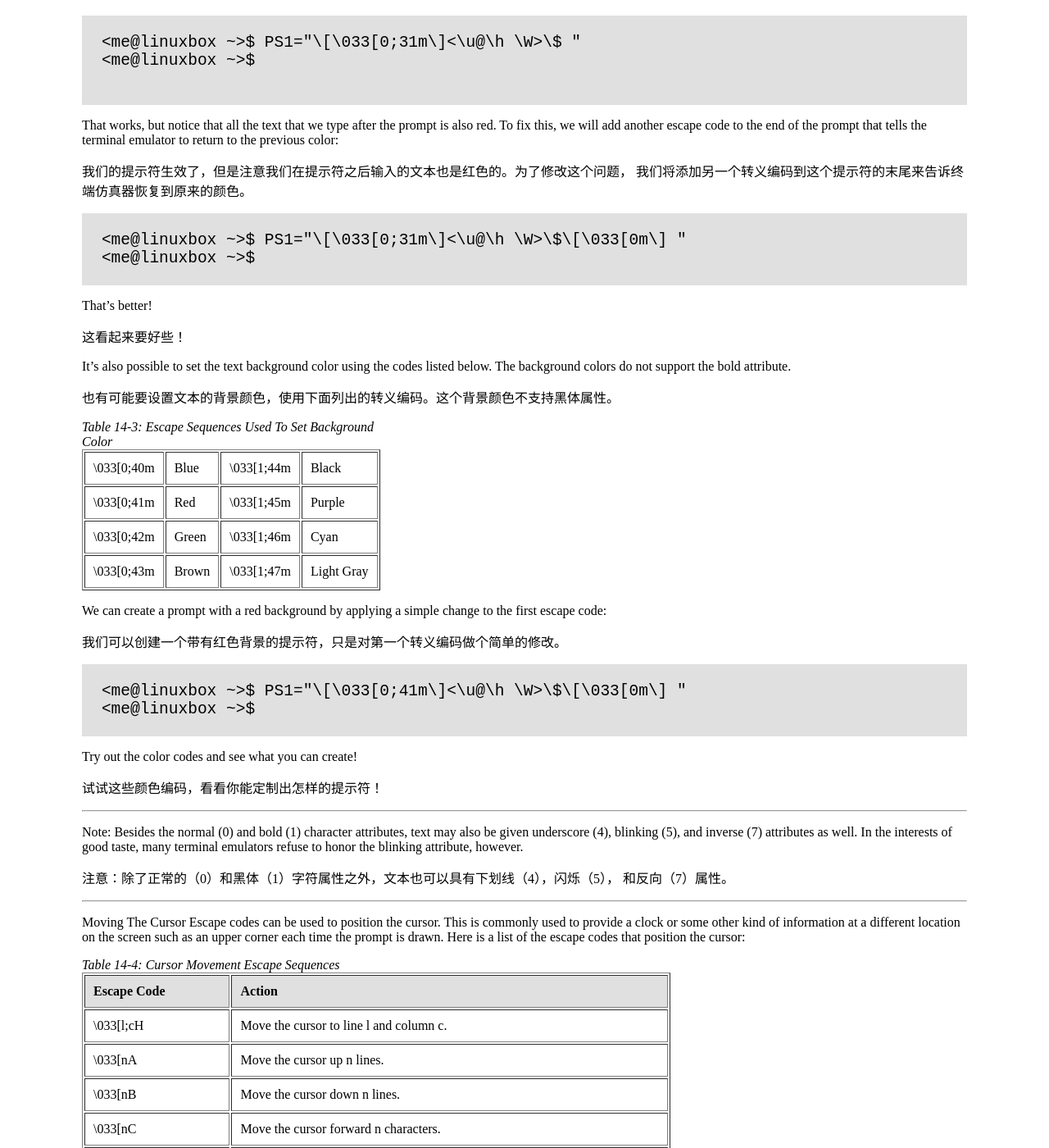
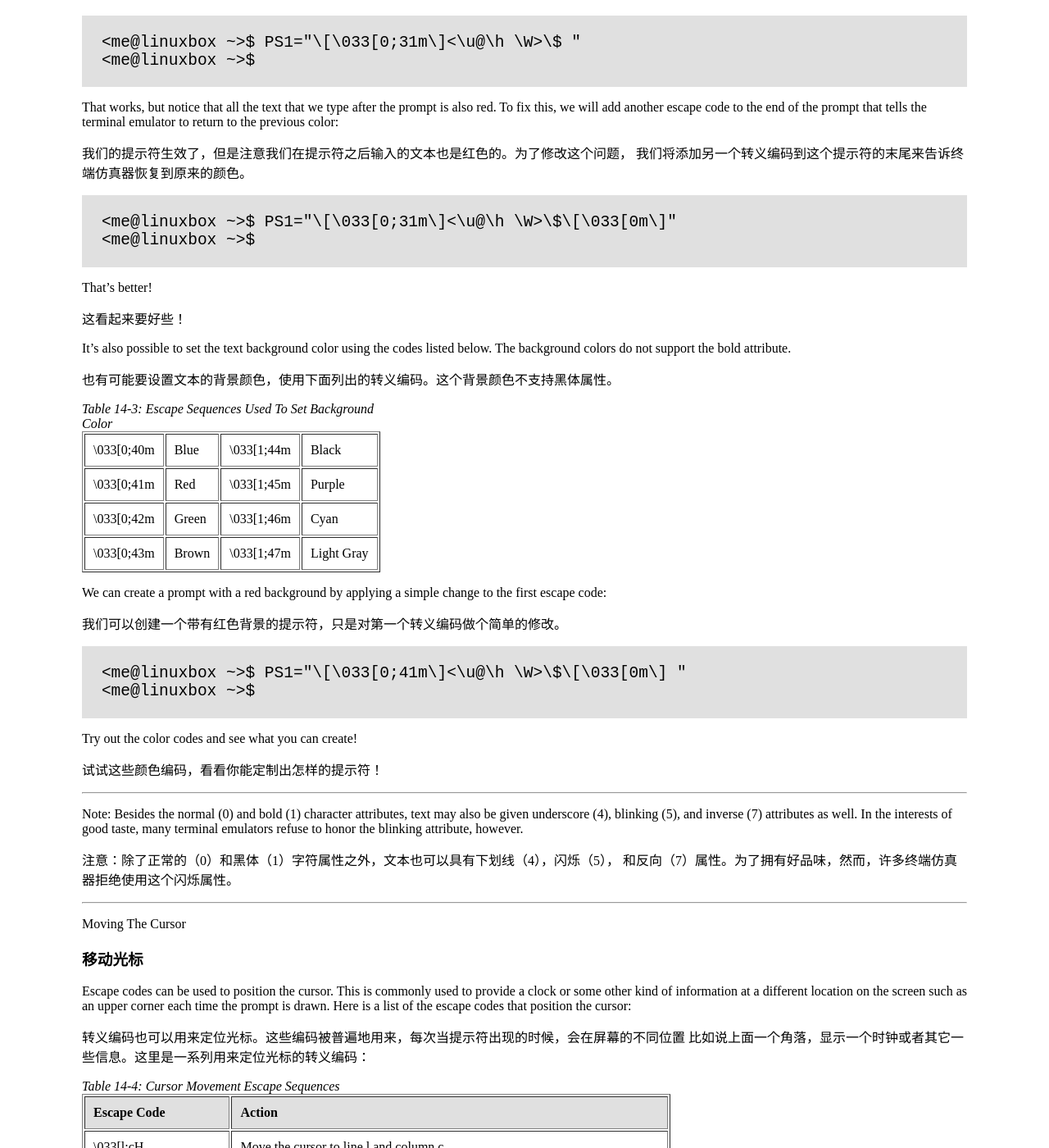
Before and after one commit to billie66/TLCL, a Jekyll site: the page built from book/prompt.md, in a window 1280 px wide and 1400 px high, scrolled down 6397 px. Shown: the whole window at 82% size. Built offline with Jekyll 4.4.1, drawn with Linux system fonts in a browser that asks for light colours; Markdown is read by kramdown in place of the engine named in the settings; some of the changed text lies outside the part shown.

Commit message:
finish the 14th chapter

```diff
--- a/book/prompt.md
+++ b/book/prompt.md
@@ -513,8 +513,7 @@ Let's try to make a red prompt. We'll insert the escape code at the beginning:
 
 <div class="code"><pre>
 <tt>&lt;me@linuxbox ~&gt;$ PS1=&quot;\[\033[0;31m\]&lt;\u@\h \W&gt;\$ &quot;
-&lt;me@linuxbox ~&gt;$
-</tt>
+&lt;me@linuxbox ~&gt;$</tt>
 </pre></div>
 
 That works, but notice that all the text that we type after the prompt is also red. To fix
@@ -525,8 +524,8 @@ emulator to return to the previous color:
 我们将添加另一个转义编码到这个提示符的末尾来告诉终端仿真器恢复到原来的颜色。
 
 <div class="code"><pre>
-<tt><me@linuxbox ~>$ PS1="\[\033[0;31m\]<\u@\h \W>\$\[\033[0m\] "
-<me@linuxbox ~>$</tt>
+<tt><me@linuxbox ~>$ PS1=&quot;\[\033[0;31m\]&lt;\u@\h \W&gt;\$\[\033[0m\]&quot;
+&lt;me@linuxbox ~&gt;$</tt>
 </pre></div>
 
 That's better!
@@ -589,14 +588,20 @@ interests of good taste, many terminal emulators refuse to honor the blinking
 attribute, however.
 
 注意：除了正常的（0）和黑体（1）字符属性之外，文本也可以具有下划线（4），闪烁（5），
-和反向（7）属性。
+和反向（7）属性。为了拥有好品味，然而，许多终端仿真器拒绝使用这个闪烁属性。
 <hr />
 
 Moving The Cursor
+
+### 移动光标
+
 Escape codes can be used to position the cursor. This is commonly used to provide a
 clock or some other kind of information at a different location on the screen such as an
 upper corner each time the prompt is drawn. Here is a list of the escape codes that
 position the cursor:
+
+转义编码也可以用来定位光标。这些编码被普遍地用来，每次当提示符出现的时候，会在屏幕的不同位置
+比如说上面一个角落，显示一个时钟或者其它一些信息。这里是一系列用来定位光标的转义编码：
 
 <p>
 <table class="multi" cellpadding="10" border="1" width="%100">
@@ -646,9 +651,59 @@ position the cursor:
 </table>
 </p>
 
+<p>
+<table class="multi" cellpadding="10" border="1" width="%100">
+<caption class="cap">表14－4： 光标移动转义序列</caption>
+<tr>
+<th class="title">转义编码</th>
+<th class="title">行动</th>
+</tr>
+<tr>
+<td valign="top" width="25%">\033[l;cH </td>
+<td valign="top">把光标移到第l行，第c列。</td>
+</tr>
+<tr>
+<td valign="top">\033[nA </td>
+<td valign="top">把光标向上移动n行。</td>
+</tr>
+<tr>
+<td valign="top">\033[nB </td>
+<td valign="top">把光标向下移动n行。</td>
+</tr>
+<tr>
+<td valign="top">\033[nC </td>
+<td valign="top">把光标向前移动n个字符。</td>
+</tr>
+<tr>
+<td valign="top">\033[nD </td>
+<td valign="top">把光标向后移动n个字符。</td>
+</tr>
+<tr>
+<td valign="top">\033[2J </td>
+<td valign="top">清空屏幕，把光标移到左上角（第零行，第零列）。</td>
+</tr>
+<tr>
+<td valign="top">\033[K </td>
+<td valign="top">清空从光标位置到当前行末的内容。</td>
+</tr>
+<tr>
+<td valign="top">\033[s </td>
+<td valign="top">存储当前光标位置。</td>
+</tr>
+<tr>
+<td valign="top">\033[u </td>
+<td valign="top">唤醒之前存储的光标位置。</td>
+</tr>
+</table>
+</p>
+
 Using the codes above, we'll construct a prompt that draws a red bar at the top of the
 screen containing a clock (rendered in yellow text) each time the prompt is displayed.
 The code for the prompt is this formidable looking string:
+
+使用上面的编码，我们将构建一个提示符，每次当这个提示符出现的时候，会在屏幕的上方画出一个
+包含时钟（由黄色文本渲染）的红色长条。提示符的编码就是这个看起来令人敬畏的字符串：
+
 
 <div class="code"><pre>
 <tt><b>PS1=&quot;\[\033[s\033[0;0H\033[0;41m\033[K\033[1;33m\t\033[0m\033[u\]
@@ -656,6 +711,8 @@ The code for the prompt is this formidable looking string:
 </pre></div>
 
 Let's take a look at each part of the string to see what it does:
+
+让我们分别看一下这个字符串的每一部分所表示的意思：
 
 <p>
 <table class="multi" cellpadding="10" border="1" width="%100">
@@ -725,6 +782,66 @@ true size of the displayed prompt.  </td>
 </table>
 </p>
 
+<p>
+<table class="multi" cellpadding="10" border="1" width="%100">
+<tr>
+<th class="title">序列</th>
+<th class="title">行动</th>
+</tr>
+<tr>
+<td valign="top" width="25%">\[</td>
+<td valign="top">开始一个非打印字符序列。其真正的目的是为了让bash
+能够正确地计算提示符的大小。如果没有这个转义字符的话，命令行编辑
+功能会弄错光标的位置。</td>
+</tr>
+<tr>
+<td valign="top">\033[s </td>
+<td valign="top">存储光标位置。这个用来使光标能回到原来提示符的位置，
+当长条和时钟显示到屏幕上方之后。当心一些
+终端仿真器不推崇这个编码。</td>
+</tr>
+<tr>
+<td valign="top">\033[0;0H </td>
+<td valign="top"> 把光标移到屏幕左上角，也就是第零行，第零列的位置。 </td>
+</tr>
+<tr>
+<td valign="top">\033[0;41m </td>
+<td valign="top">把背景设置为红色。</td>
+</tr>
+<tr>
+<td valign="top">\033[K </td>
+<td valign="top">清空从当前光标位置到行末的内容。因为现在
+背景颜色是红色，则被清空行背景成为红色，以此来创建长条。注意虽然一直清空到行末，
+但是不改变光标位置，它仍然在屏幕左上角。</td>
+</tr>
+<tr>
+<td valign="top">\033[1;33m </td>
+<td valign="top">把文本颜色设为黄色。</td>
+</tr>
+<tr>
+<td valign="top">\t </td>
+<td valign="top">显示当前时间。虽然这是一个可“打印”的元素，但我们仍把它包含在提示符的非打印部分，
+因为我们不想bash在计算可见提示符的真正大小时包括这个时钟在内。</td>
+</tr>
+<tr>
+<td valign="top">\033[0m </td>
+<td valign="top">关闭颜色设置。这对文本和背景都起作用。</td>
+</tr>
+<tr>
+<td valign="top">\033[u </td>
+<td valign="top">恢复到之前保存过的光标位置处。</td>
+</tr>
+<tr>
+<td valign="top">\] </td>
+<td valign="top">结束非打印字符序列。</td>
+</tr>
+<tr>
+<td valign="top">&lt;\u@\h \W&gt;\$ </td>
+<td valign="top">提示符字符串。</td>
+</tr>
+</table>
+</p>
+
 Saving The Prompt
 
 ### 保存提示符
@@ -732,6 +849,9 @@ Saving The Prompt
 Obviously, we don't want to be typing that monster all the time, so we'll want to store our
 prompt someplace. We can make the prompt permanent by adding it to our .bashrc
 file. To do so, add these two lines to the file:
+
+显然地，我们不想总是敲入那个怪物，所以我们将要把这个提示符存储在某个地方。通过把它
+添加到我们的.bashrc文件，可以使这个提示符永久存在。为了达到目的，把下面这两行添加到.bashrc文件中。
 
 <div class="code"><pre>
 <tt><b>PS1=&quot;\[\033[s\033[0;0H\033[0;41m\033[K\033[1;33m\t\033[0m\033[u\]
@@ -750,6 +870,10 @@ will care enough to change the prompt, since the default prompt is usually satis
 But for those of us who like to tinker, the shell provides the opportunity for many hours
 of trivial fun.
 
+不管你信不信，还有许多事情可以由提示符来完成，涉及到我们在这里没有论及的shell函数和脚本，
+但这是一个好的开始。并不是每个人都会花心思来更改提示符，因为通常默认的提示符就很让人满意。
+但是对于我们这些喜欢思考的人们来说，shell却提供了许多制造琐碎乐趣的机会。
+
 Further Reading
 
 ### 拓展阅读
@@ -759,8 +883,13 @@ Further Reading
   pretty complete discussion of what the shell prompt can be made to do. It is
   available at:
 
+* The Bash Prompt HOWTO 来自于Linux文档工程，对shell提示符的用途进行了相当
+  完备的论述。可在以下链接中得到：
+
   <http://tldp.org/HOWTO/Bash-Prompt-HOWTO/>
 
 * Wikipedia has a good article on the ANSI Escape Codes:
 
+* Wikipedia上有一篇关于ANSI Escape Codes的好文章：
+
   <http://en.wikipedia.org/wiki/ANSI_escape_code>
```
